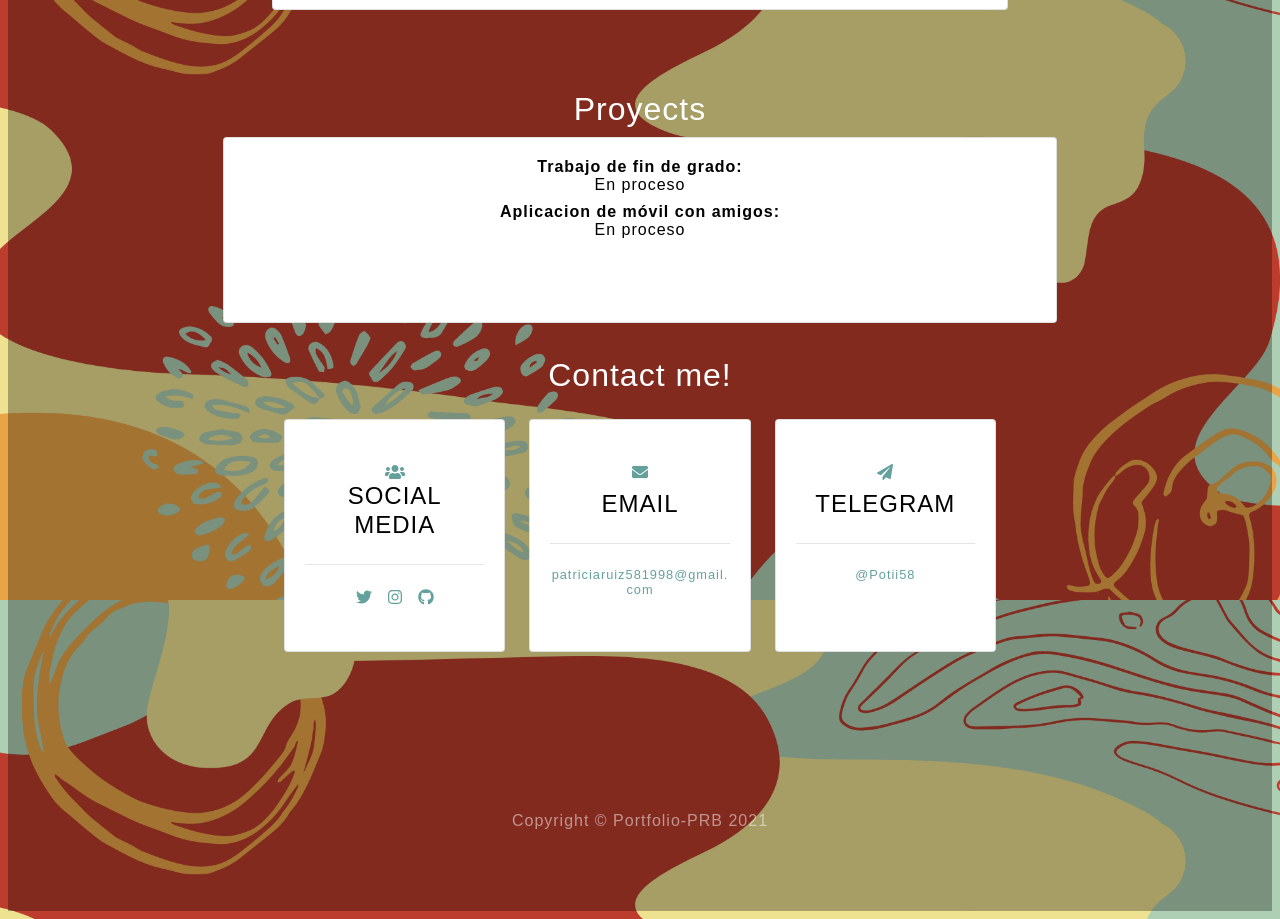
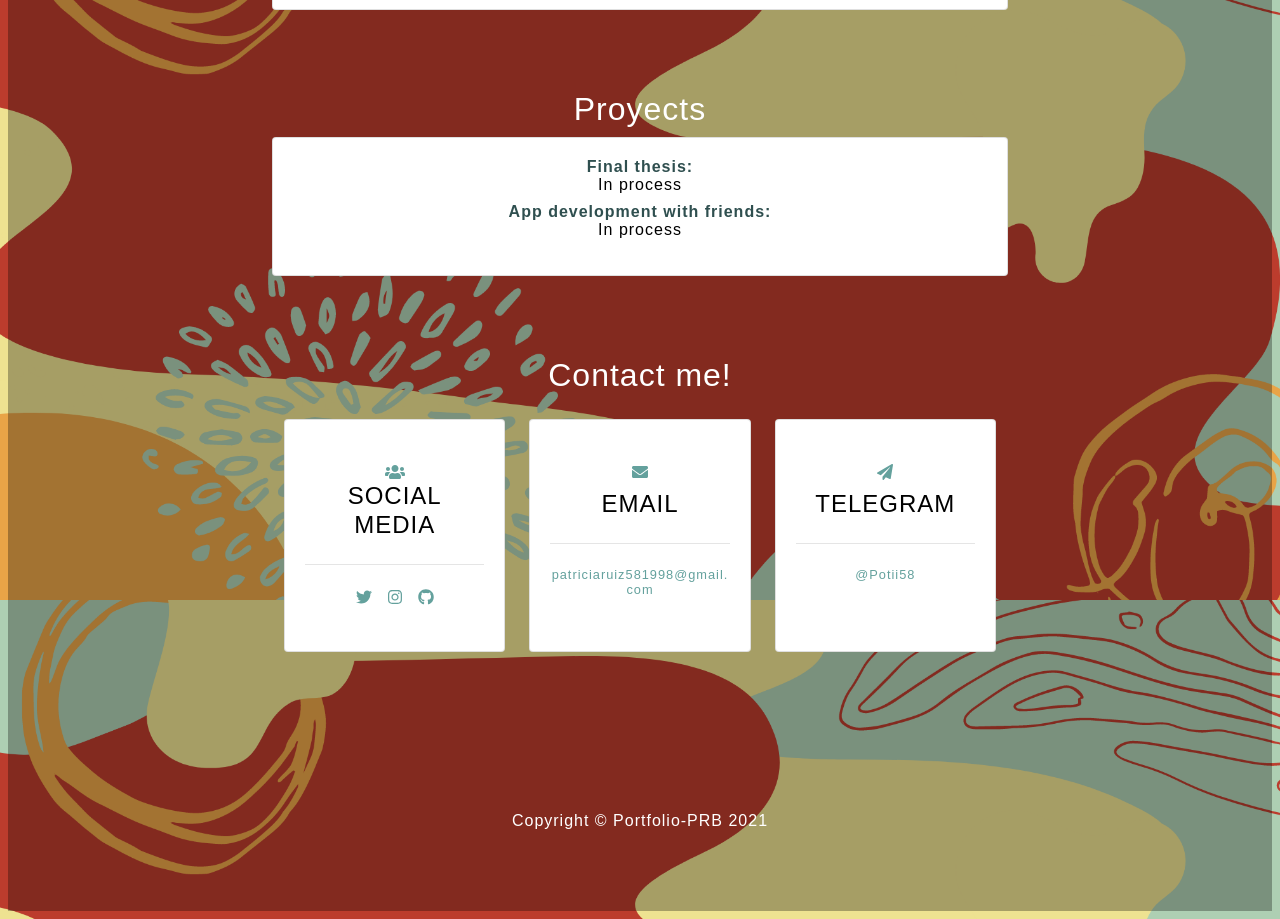
Before and after one commit to LaPatris/LaPatris.github.io, a website with bundled scripts: page index.html in a window 1280 px wide. Shown: the part 2600-3519 px from the top of the page. Built offline with nearby package versions, Linux system fonts and the light colour scheme.

Commit message:
retoques

```diff
--- a/index.html
+++ b/index.html
@@ -166,7 +166,7 @@
                                                 <dd>Scrum</dd>
                                                 <dt style="color: darkslategrey;">Programming languages:</dt>
                                                 <dd>C#, C++, C, Java, JavaScript, PL/SQL , SQL, Python</dd>
-                                                <dt>Mark-up Languages:</dt>
+                                                <dt style="color: darkslategrey;">Mark-up Languages:</dt>
                                                 <dd>HTML, CSS, XML</dd>
                                                 <dt style="color: darkslategrey;">Database administration and programming:</dt>
                                                 <dd>SQLITE, MongoDB, Oracle 11g</dd>
@@ -316,26 +316,29 @@
 
 </section>
         <section class="about-section text-center" id="projects">
-            <div class="row">
+    <div class="container">
+                    <div class="row">
                 <div class="col-lg-8 mx-auto">
                     <h2 class=" text-center text-white ">Proyects</h2>
-                    <div class="card h-100">
+                    <div class="card mx-auto">
                         <div class="card-body">
-                           <div class="card-text">
+                            <div class="card-text">
                    <dl>
 
-                    <dt>Trabajo de fin de grado:</dt>
+                    <dt style="color: darkslategrey;">Final thesis:</dt>
 
-                   <dd>En proceso</dd>
-                   <dt>Aplicacion de móvil con amigos:</dt>
+                   <dd>In process</dd>
+                   <dt style="color: darkslategrey;" >App development with friends:</dt>
 
-                   <dd>En proceso</dd>
+                   <dd>In process</dd>
                    </dl>
                         </div>
                         </div>
                     </div>
+                    </div>
                 </div>
             </div>
+        </div>
         </section>
         <!-- Signup-->
         <section class="about-section text-center" id="contacto">
@@ -390,7 +393,7 @@
         </section>
          <section class="about-section text-center">
         <!-- Footer-->
-        <footer class="footer text-center text-white-50"><div class="container">Copyright © Portfolio-PRB 2021</div></footer>
+        <footer class="footer text-center text-white"><div class="container">Copyright © Portfolio-PRB 2021</div></footer>
         <!-- Bootstrap core JS-->
         <script src="https://cdnjs.cloudflare.com/ajax/libs/jquery/3.5.1/jquery.min.js"></script>
         <script src="https://cdn.jsdelivr.net/npm/bootstrap@4.5.3/dist/js/bootstrap.bundle.min.js"></script>
```
Also changed, not shown: assets/img/Welcome.gif (deleted), 1 other file.
